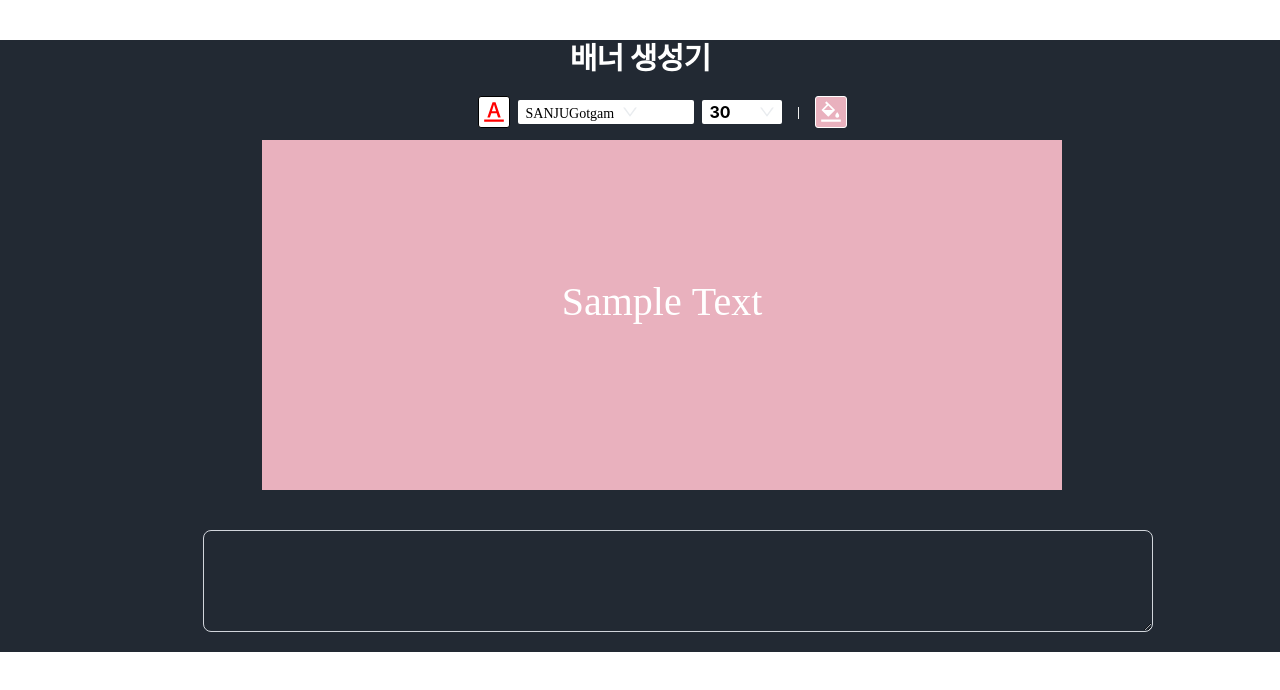
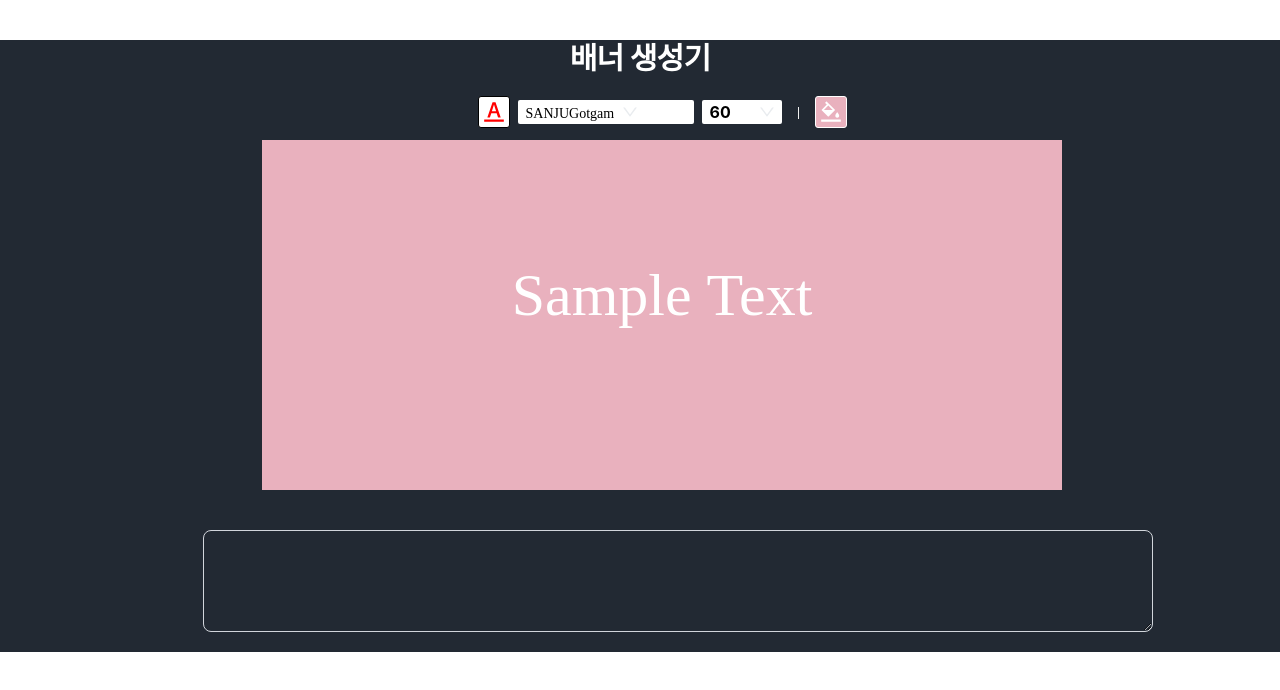
Before and after one commit to jaesin22/jjalmaker, a React (Create React App) app: page / in a window 1280 px wide. Shown: the top 690 px of the page. Built offline with nearby package versions, Linux system fonts and the light colour scheme; a web font is replaced by a local one.

Commit message:
Change default fontsize

```diff
--- a/src/App.js
+++ b/src/App.js
@@ -13,7 +13,7 @@ import BackgroundColor from "./components/BackgroundColor";
 function App() {
   const [text, setText] = useState("Sample Text");
   const [color, setColor] = useState("#FFFFFF");
-  const [selectedFontSize, setSelectedFontSize] = useState(40);
+  const [selectedFontSize, setSelectedFontSize] = useState(60);
   const [onFontWeight, setonFontWeight] = useState(30);
   const [onFontBorder, setonFontBorder] = useState("transparent");
   const [onFontType, setonFontType] = useState("SANJUGotgam");
--- a/src/components/FontSize.js
+++ b/src/components/FontSize.js
@@ -4,15 +4,18 @@ import { DownOutlined } from "@ant-design/icons";
 
 const sizes = [
   { name: 20 },
-  { name: 25 },
   { name: 30 },
-  { name: 35 },
   { name: 40 },
-  { name: 45 },
+  { name: 50 },
+  { name: 60 },
+  { name: 70 },
+  { name: 80 },
+  { name: 90 },
+  { name: 100 },
 ];
 
 const FontSize = ({ onSize }) => {
-  const [selected, setSelected] = useState(sizes[2]);
+  const [selected, setSelected] = useState(sizes[4]);
 
   const handleSelection = (selected) => {
     setSelected(selected);
@@ -33,22 +36,14 @@ const FontSize = ({ onSize }) => {
     <div className="flex w-20 bg-white border-solid border-1 border-white rounded-sm">
       <Dropdown
         overlay={menu}
-        className="ant-dropdown-link text-black border-solid border-1 border-white rounded-sm"
+        className="ant-dropdown-link w-20 border-solid border-1 rounded-sm"
       >
         <a
           href="font size dropdown"
           className="ant-dropdown-link text-black bolder font-bold"
           onClick={(e) => e.preventDefault()}
         >
-          <span
-            style={{
-              color: "black",
-              fontSize: "16px",
-            }}
-            className="ml-2"
-          >
-            {selected.name}
-          </span>
+          <span className="ml-2 text-base text-black">{selected.name}</span>
           <DownOutlined style={{ color: "#e9ecef" }} className="h-6 ml-7" />
         </a>
       </Dropdown>
```
